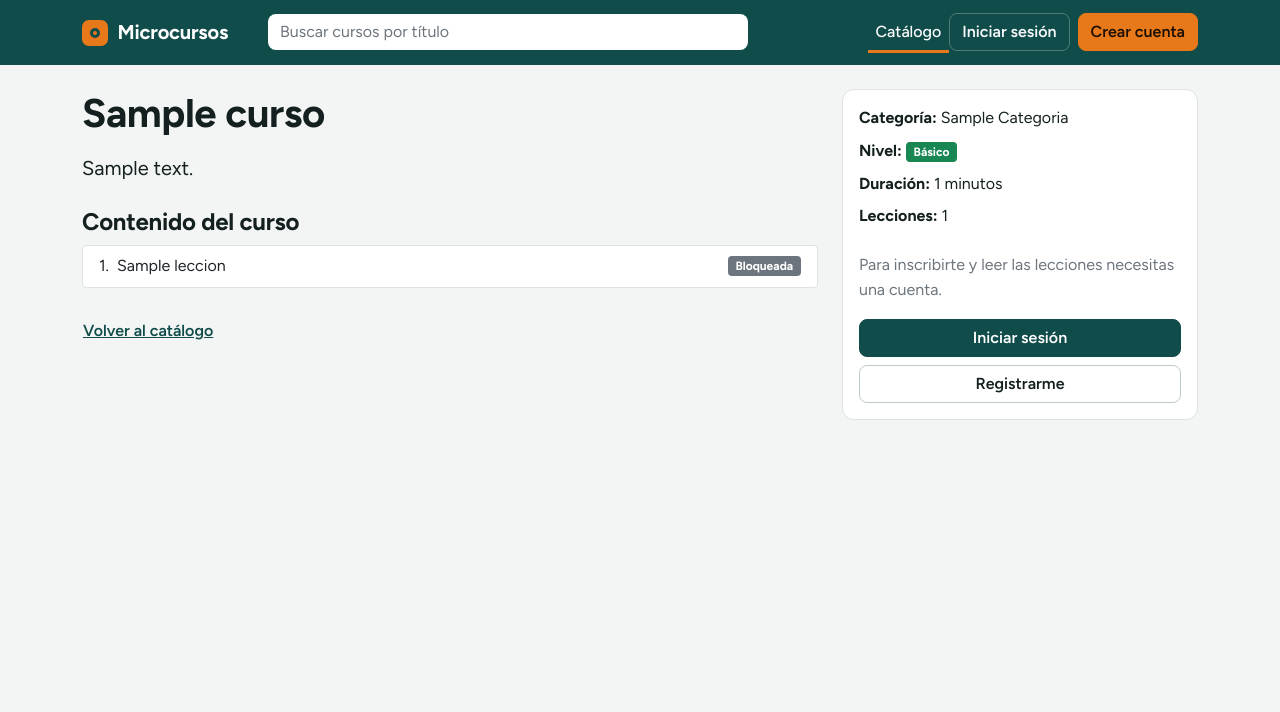
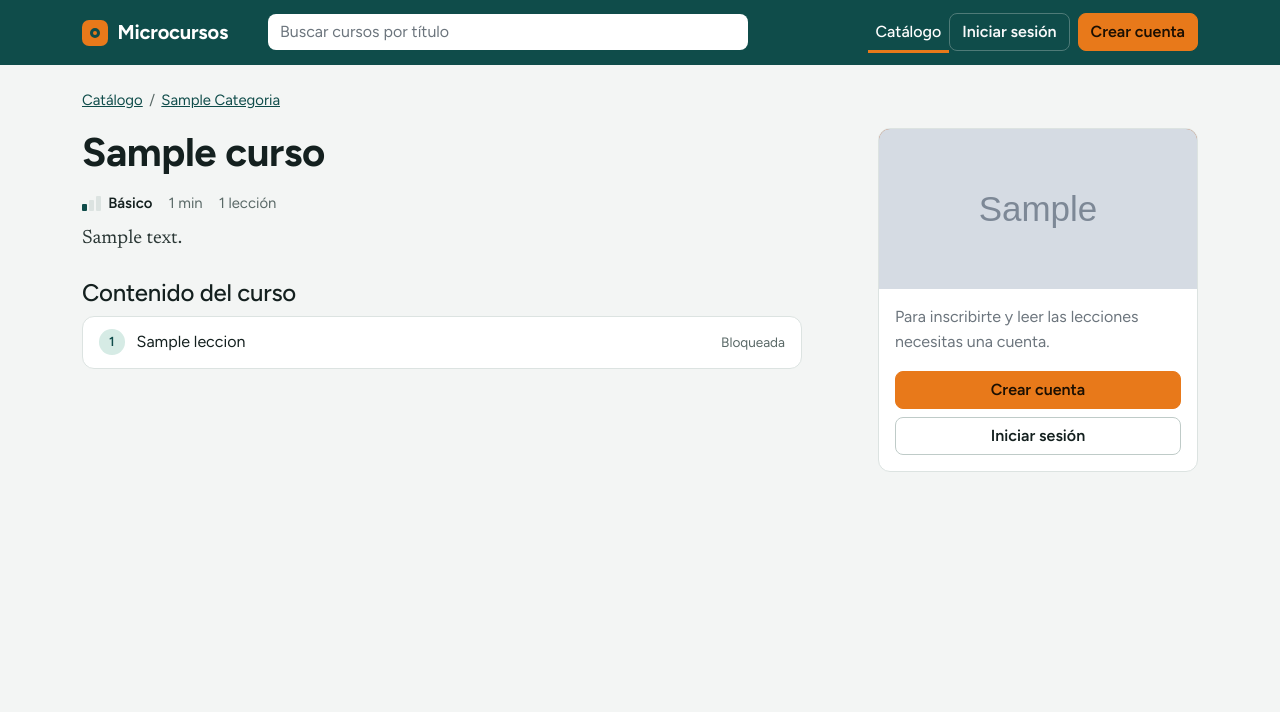
Before and after one commit to manusito12357/ProyectoWeb, an ASP.NET Core app: page /Catalogo/Detalles/1 in a window 1280 px wide. Shown: the top 712 px of the page. Run offline with ASP.NET Core 8, Linux system fonts and the light colour scheme; tables that the repository leaves empty hold one stand-in row (values such as "Sample post"); grey boxes marked "Sample" are stand-in pictures; style sheets or scripts are compiled from the project's sources; some libraries are stand-ins or nearby versions.

Commit message:
Detalle del curso con tarjeta lateral y lista de lecciones

```diff
--- a/proyectoweb/Views/Catalogo/Detalles.cshtml
+++ b/proyectoweb/Views/Catalogo/Detalles.cshtml
@@ -12,80 +12,80 @@
     <div class="alert alert-warning">Este curso está en borrador. Solo lo ves tú como administrador.</div>
 }
 
-<div class="row g-4">
-    <div class="col-lg-4 order-first order-lg-last">
-        <div class="card">
-            <div class="card-body">
-                <ul class="list-unstyled mb-4">
-                    <li class="mb-2"><strong>Categoría:</strong> <span class="text-capitalize">@Model.Categoria?.Nombre</span></li>
-                    <li class="mb-2"><strong>Nivel:</strong> <partial name="_EtiquetaNivel" model="Model.Nivel" /></li>
-                    <li class="mb-2"><strong>Duración:</strong> @Model.DuracionMinutos minutos</li>
-                    <li><strong>Lecciones:</strong> @lecciones.Count</li>
-                </ul>
+<nav class="ruta" aria-label="Ruta">
+    <a asp-action="Index">Catálogo</a>
+    <span aria-hidden="true">/</span>
+    <a asp-action="Index" asp-route-categoriaId="@Model.CategoriaId" class="text-capitalize">@Model.Categoria?.Nombre</a>
+</nav>
 
-                @if (User.Identity?.IsAuthenticated != true)
-                {
-                    <p class="text-muted">Para inscribirte y leer las lecciones necesitas una cuenta.</p>
-                    <a asp-area="Identity" asp-page="/Account/Login" asp-route-returnUrl="@Url.Action("Detalles", "Catalogo", new { id = Model.Id })" class="btn btn-primary w-100 mb-2">Iniciar sesión</a>
-                    <a asp-area="Identity" asp-page="/Account/Register" class="btn btn-outline-secondary w-100">Registrarme</a>
-                }
-                else if (inscrito)
-                {
-                    <p class="text-success">
-                        @if (terminado)
-                        {
-                            <span class="badge bg-success me-1">Terminado</span><text>Ya completaste este curso.</text>
-                        }
-                        else
-                        {
-                            <text>Ya estás inscrito en este curso.</text>
-                        }
-                    </p>
-                    <a asp-controller="MisCursos" asp-action="Curso" asp-route-id="@Model.Id" class="btn btn-primary w-100">@(terminado ? "Repasar el curso" : "Ir al curso")</a>
-                }
-                else if (User.IsInRole("Suscriptor") && Model.Publicado)
-                {
-                    <form asp-action="Inscribirse" asp-route-id="@Model.Id" method="post">
-                        <button type="submit" class="btn btn-primary w-100">Inscribirme gratis</button>
-                    </form>
-                }
-                else if (User.IsInRole("Administrador"))
-                {
-                    <a asp-controller="Cursos" asp-action="Inscritos" asp-route-id="@Model.Id" class="btn btn-outline-secondary w-100">Ver inscritos</a>
-                }
-            </div>
+<div class="detalle">
+    <div>
+        <h1>@Model.Titulo</h1>
+        <div class="datos-curso">
+            <partial name="_MedidorNivel" model="Model.Nivel" />
+            <span>@Model.DuracionMinutos min</span>
+            <span>@(lecciones.Count == 1 ? "1 lección" : lecciones.Count + " lecciones")</span>
         </div>
-    </div>
+        <p class="descripcion-detalle">@Model.Descripcion</p>
 
-    <div class="col-lg-8">
-        <h1>@Model.Titulo</h1>
-        <p class="lead">@Model.Descripcion</p>
-
-        <h4 class="mt-4">Contenido del curso</h4>
+        <h2 class="h4 mt-4">Contenido del curso</h2>
         @if (!lecciones.Any())
         {
             <p>Este curso todavía no tiene lecciones.</p>
         }
         else
         {
-            <ol class="list-group list-group-numbered mb-4">
+            <ol class="lista-lecciones">
                 @foreach (var leccion in lecciones)
                 {
-                    <li class="list-group-item d-flex align-items-center">
+                    <li>
                         @if (inscrito)
                         {
                             <a asp-controller="MisCursos" asp-action="Leccion" asp-route-id="@leccion.Id">@leccion.Titulo</a>
                         }
                         else
                         {
-                            @leccion.Titulo
-                            <span class="badge bg-secondary">Bloqueada</span>
+                            <span>@leccion.Titulo</span>
+                            <span class="bloqueada">Bloqueada</span>
                         }
                     </li>
                 }
             </ol>
         }
+    </div>
 
-        <a asp-action="Index" class="btn btn-link ps-0">Volver al catálogo</a>
-    </div>
+    <aside class="tarjeta-detalle">
+        <div class="imagen-curso color-@(Model.Id % 5)">
+            <span>@Model.Iniciales</span>
+            @if (!string.IsNullOrEmpty(Model.ImagenUrl))
+            {
+                <img src="@Model.ImagenUrl" alt="" onerror="this.remove()" />
+            }
+        </div>
+
+        <div class="p-3">
+            @if (User.Identity?.IsAuthenticated != true)
+            {
+                <p class="text-muted">Para inscribirte y leer las lecciones necesitas una cuenta.</p>
+                <a asp-area="Identity" asp-page="/Account/Register" class="btn btn-destacado w-100 mb-2">Crear cuenta</a>
+                <a asp-area="Identity" asp-page="/Account/Login" asp-route-returnUrl="@Url.Action("Detalles", "Catalogo", new { id = Model.Id })" class="btn btn-outline-secondary w-100">Iniciar sesión</a>
+            }
+            else if (inscrito)
+            {
+                <p class="estado-curso @(terminado ? "terminado" : "")">@(terminado ? "Ya completaste este curso." : "Ya estás inscrito en este curso.")</p>
+                <a asp-controller="MisCursos" asp-action="Curso" asp-route-id="@Model.Id" class="btn @(terminado ? "btn-outline-secondary" : "btn-destacado") w-100">@(terminado ? "Repasar el curso" : "Ir al curso")</a>
+            }
+            else if (User.IsInRole("Suscriptor") && Model.Publicado)
+            {
+                <p class="estado-curso">Gratis, a tu ritmo.</p>
+                <form asp-action="Inscribirse" asp-route-id="@Model.Id" method="post">
+                    <button type="submit" class="btn btn-destacado w-100">Inscribirme gratis</button>
+                </form>
+            }
+            else if (User.IsInRole("Administrador"))
+            {
+                <a asp-controller="Cursos" asp-action="Inscritos" asp-route-id="@Model.Id" class="btn btn-outline-secondary w-100">Ver inscritos</a>
+            }
+        </div>
+    </aside>
 </div>
--- a/proyectoweb/Views/Catalogo/Index.cshtml
+++ b/proyectoweb/Views/Catalogo/Index.cshtml
@@ -131,7 +131,7 @@
                     var curso = fila.Curso;
                     <article class="fila-curso">
                         <div class="imagen-curso color-@(curso.Id % 5)">
-                            <span>@fila.Iniciales</span>
+                            <span>@curso.Iniciales</span>
                             @if (!string.IsNullOrEmpty(curso.ImagenUrl))
                             {
                                 <img src="@curso.ImagenUrl" alt="" loading="lazy" onerror="this.remove()" />
--- a/proyectoweb/wwwroot/css/site.css
+++ b/proyectoweb/wwwroot/css/site.css
@@ -642,6 +642,109 @@ a:focus-visible,
   }
 }
 
+/* Detalle del curso */
+
+.ruta {
+  display: flex;
+  flex-wrap: wrap;
+  gap: 0.4rem;
+  margin-bottom: 1rem;
+  color: var(--muted);
+  font-size: 0.93rem;
+}
+
+.ruta a {
+  color: var(--pino);
+}
+
+.detalle {
+  display: grid;
+  grid-template-columns: 1fr 20rem;
+  gap: 2rem;
+  align-items: start;
+}
+
+.descripcion-detalle {
+  max-width: 65ch;
+  color: #2b3836;
+  font-family: "Newsreader", Georgia, serif;
+  font-size: 1.2rem;
+  line-height: 1.65;
+}
+
+.lista-lecciones {
+  max-width: 45rem;
+  margin: 0;
+  padding: 0;
+  list-style: none;
+  counter-reset: leccion;
+  border: 1px solid var(--borde);
+  border-radius: 0.75rem;
+  background-color: #fff;
+  overflow: hidden;
+}
+
+.lista-lecciones li {
+  display: flex;
+  align-items: center;
+  gap: 0.75rem;
+  padding: 0.8rem 1rem;
+  counter-increment: leccion;
+}
+
+.lista-lecciones li + li {
+  border-top: 1px solid var(--borde);
+}
+
+.lista-lecciones li::before {
+  content: counter(leccion);
+  flex: none;
+  width: 1.6rem;
+  height: 1.6rem;
+  border-radius: 50%;
+  background-color: var(--menta);
+  color: var(--pino);
+  font-size: 0.82rem;
+  font-weight: 600;
+  line-height: 1.6rem;
+  text-align: center;
+}
+
+.bloqueada {
+  margin-left: auto;
+  color: var(--muted);
+  font-size: 0.85rem;
+}
+
+.tarjeta-detalle {
+  position: sticky;
+  top: 1rem;
+  border: 1px solid var(--borde);
+  border-radius: 0.75rem;
+  background-color: #fff;
+  overflow: hidden;
+}
+
+.tarjeta-detalle .imagen-curso {
+  height: 10rem;
+  border-radius: 0;
+}
+
+@media (max-width: 991px) {
+  .detalle {
+    grid-template-columns: 1fr;
+  }
+
+  .tarjeta-detalle {
+    position: static;
+    order: -1;
+  }
+
+  .tarjeta-detalle .imagen-curso {
+    height: 7rem;
+  }
+}
+
 /* Pie de página */
 
 .footer {
```
Also changed, not shown: proyectoweb/Models/CatalogoViewModel.cs (+0 -15 lines), proyectoweb/Models/Curso.cs (+16 -0 lines).
